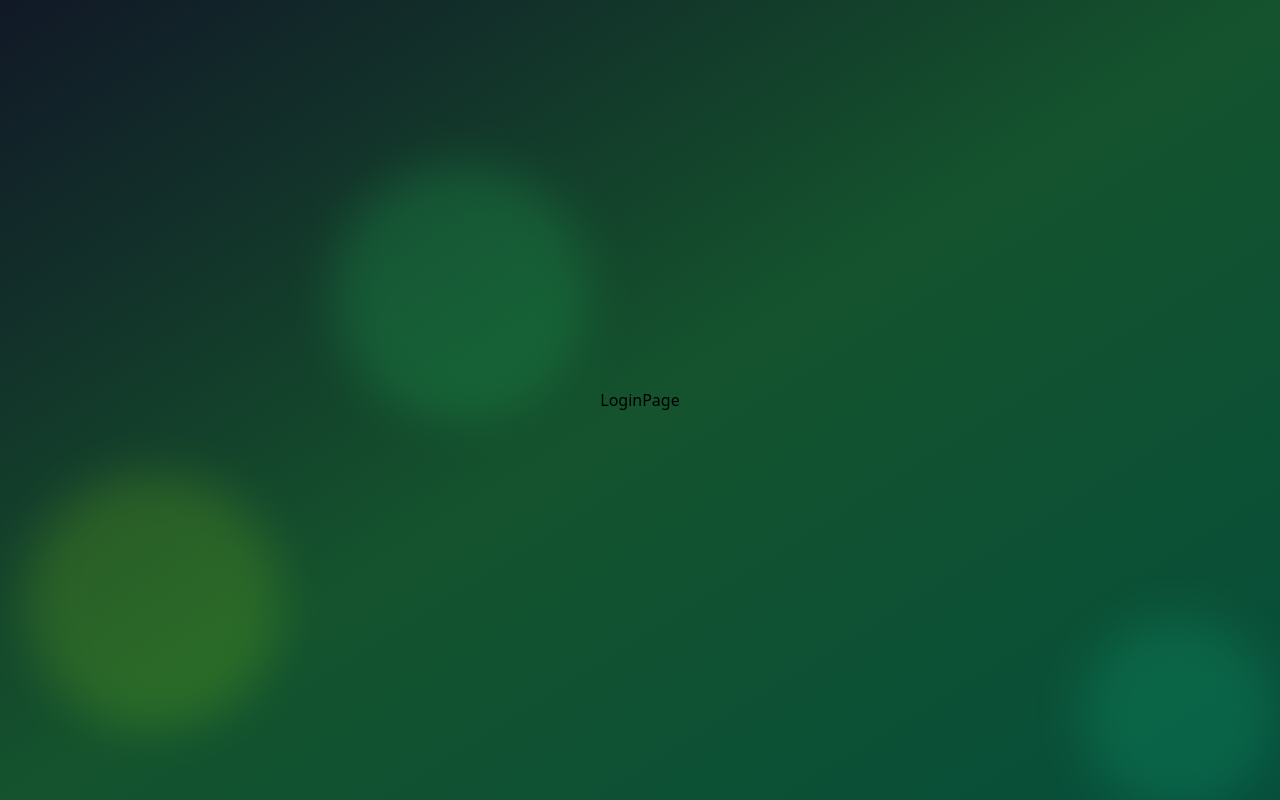
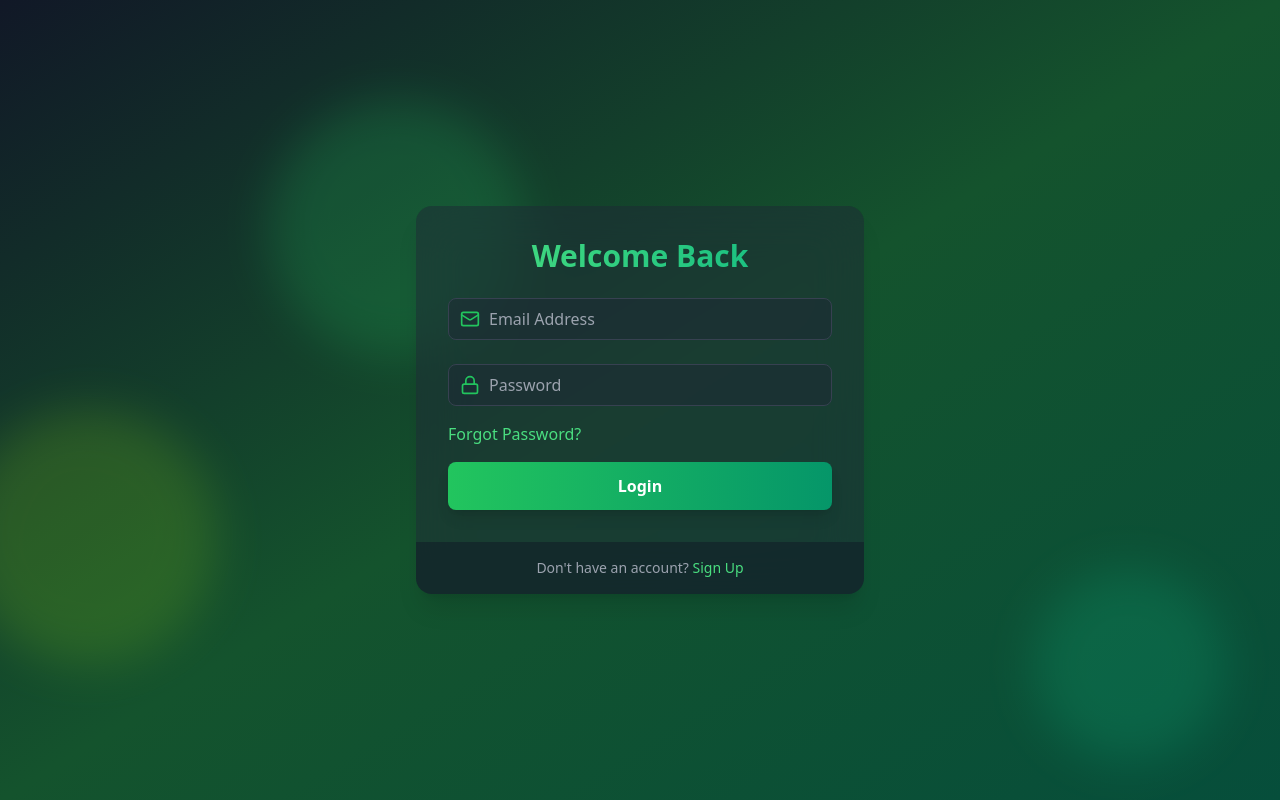
Before and after one commit to Sujal-Dudhe/authentication-system, a React app in the folder frontend/: page /login in a window 1280 px wide. Built offline with nearby package versions, Linux system fonts and the light colour scheme; the HTML template or start-up script is replaced by a standard one.

Commit message:
feat: implement login page and email verification route
- Create LoginPage UI with framer-motion animations
- Add EmailVerificationPage placeholder and route
- Implement login form structure with input components

```diff
--- a/frontend/eslint.config.js
+++ b/frontend/eslint.config.js
@@ -24,6 +24,7 @@
     },
     rules: {
       "react/prop-types": "off",
+      "react/no-unescaped-entities": "off",
       "no-unused-vars": ["error", { varsIgnorePattern: "^[A-Z_]" }],
     },
   },
--- a/frontend/src/App.jsx
+++ b/frontend/src/App.jsx
@@ -4,6 +4,7 @@
 import HomePage from "./pages/HomePage"
 import SignUpPage from "./pages/SignUpPage"
 import LoginPage from "./pages/LoginPage"
+import EmailVerificationPage from "./pages/EmailVerificationPage"
 
 function App() {
   return (
@@ -16,6 +17,7 @@
         <Route path="/" element={<HomePage />} />
         <Route path="/signup" element={<SignUpPage />} />
         <Route path="/login" element={<LoginPage />} />
+        <Route path="/verify-email" element={<EmailVerificationPage />} />
       </Routes>
     </div>
   );
--- /dev/null
+++ b/frontend/src/pages/EmailVerificationPage.jsx
@@ -0,0 +1,7 @@
+const EmailVerificationPage = () => {
+    return (
+        <div>
+            <h1>Email Verification Page</h1>
+        </div>
+    )
+}
--- a/frontend/src/pages/LoginPage.jsx
+++ b/frontend/src/pages/LoginPage.jsx
@@ -1,7 +1,77 @@
+import { useState } from "react";
+import { isVariantLabel, motion } from "framer-motion";
+import { Mail, Lock, Loader } from "lucide-react";
+import { Link } from "react-router-dom";
+import Input from "../components/Input";
+
 const LoginPage = () => {
+  const [email, setEmail] = useState("");
+  const [password, setPassword] = useState("");
+  const isLoading = false;
+
+  const handleLogin = (e) => {
+    e.preventDefault();
+  };
+
+
   return (
-    <div>LoginPage</div>
+    <motion.div
+      initial={{ opacity: 0, y: 20 }}
+      animate={{ opacity: 1, y: 0 }}
+      transition={{ duration: 0.5 }}
+      className="max-w-md w-full bg-gray-800 bg-opacity-50 backdrop-filter backdrop-blur-xl rounded-2xl shadow-xl overflow-hidden"
+    >
+      <div className="p-8">
+        <h2 className="text-3xl font-bold mb-6 text-center bg-gradient-to-r from-green-400 to-emerald-500 text-transparent bg-clip-text">
+          Welcome Back
+        </h2>
+
+        <form
+          onSubmit={handleLogin}
+          className="space-y-4"
+        >
+          <Input
+            icon={Mail}
+            type="email"
+            placeholder="Email Address"
+            value={email}
+            onChange={(e) => setEmail(e.target.value)}
+          />
+
+          <Input
+            icon={Lock}
+            type="password"
+            placeholder="Password"
+            value={password}
+            onChange={(e) => setPassword(e.target.value)}
+          />
+
+          <div className="flex items-center mb-6">
+            <Link to='/forgot-password' className="text-green-400 hover:underline">
+              Forgot Password?
+            </Link>
+          </div>
+
+          <motion.button
+            whileHover={{ scale: 1.02 }}
+            whileTap={{ scale: 0.98 }}
+            type="submit"
+            className="w-full py-3 px-4 bg-gradient-to-r from-green-500 to-emerald-600 text-white font-bold rounded-lg shadow-lg hover:from-green-600 hover:to-emerald-700 focus:outline-none focus:ring-2 focus:ring-green-500 focus:ring-offset-2 focus:ring-offset-gray-900 transition duration-200"
+            disabled={isLoading}
+          >
+            {isLoading ? <Loader className="w-6 h-6 animate-spin mx-auto" /> : "Login"}
+          </motion.button>
+        </form>
+      </div>
+
+      <div className="px-8 py-4 bg-gray-900 bg-opacity-50 flex justify-center">
+      <p className="text-sm text-gray-400">
+        Don't have an account? {" "}
+       <Link to='/signup' className="text-green-400 hover:underline">Sign Up</Link>
+      </p>
+      </div>
+    </motion.div>
   )
 }
 
-export default LoginPage
+export default LoginPage;
```
